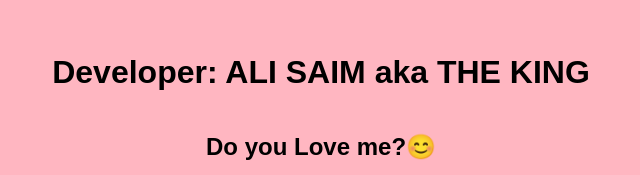
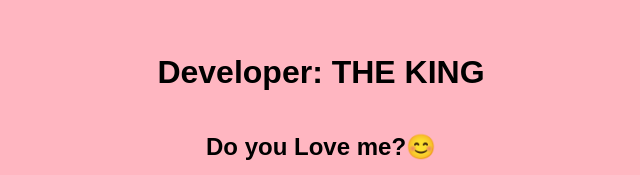
Before and after one commit to thecodingking431/testsite, a plain HTML site: page index.html in a window 1280 px wide. Shown: the part 202-377 px from the top of the page, without its empty margins (319-959 px from the left). Drawn offline with Linux system fonts and the light colour scheme.

Commit message:
Update index.html

```diff
--- a/index.html
+++ b/index.html
@@ -46,7 +46,7 @@
   </style>
 </head>
 <body>
-  <h1 id="heading_dev">Developer: ALI SAIM aka THE KING</h1>
+  <h1 id="heading_dev">Developer: THE KING</h1>
   <h1 id="heading">Do you Love me?😊</h1>
   <img id="image" src="https://media.giphy.com/media/v1.Y2lkPTc5MGI3NjExNGJ0b2Ztdjh6MXNlMTVzZXZuaGd4bG9vYnhyMXV3aDM0MWZ3OHRoNCZlcD12MV9pbnRlcm5hbF9naWZfYnlfaWQmY3Q9Zw/c76IJLufpNwSULPk77/giphy.gif" alt="Placeholder Image">
   <div>
```
